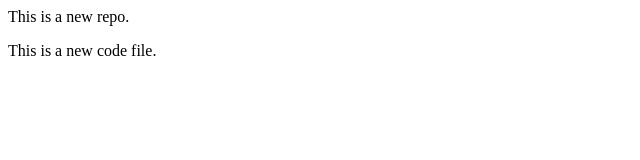
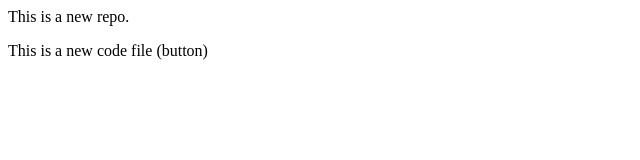
Before and after one commit to sujatatanvixdigitalsolutions-design/localrepo, a plain HTML site: page index.html in a window 1280 px wide. Shown: the full height of the page, 0-640 px from the left. Drawn offline with Linux system fonts and the light colour scheme.

Commit message:
Add button

```diff
--- a/index.html
+++ b/index.html
@@ -1,2 +1,2 @@
 <p>This is a new repo.</p>
-<p>This is a new code file.</p>
+<p>This is a new code file (button)</p>
```
